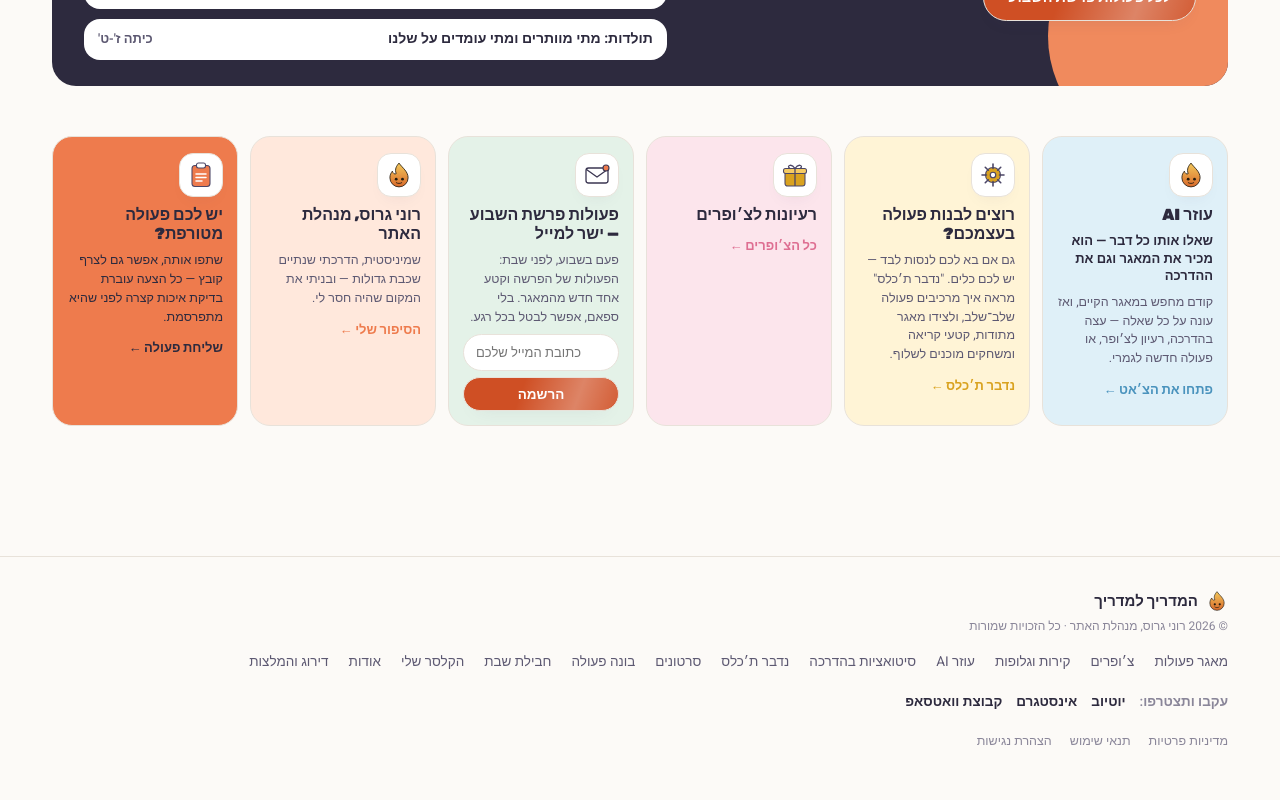
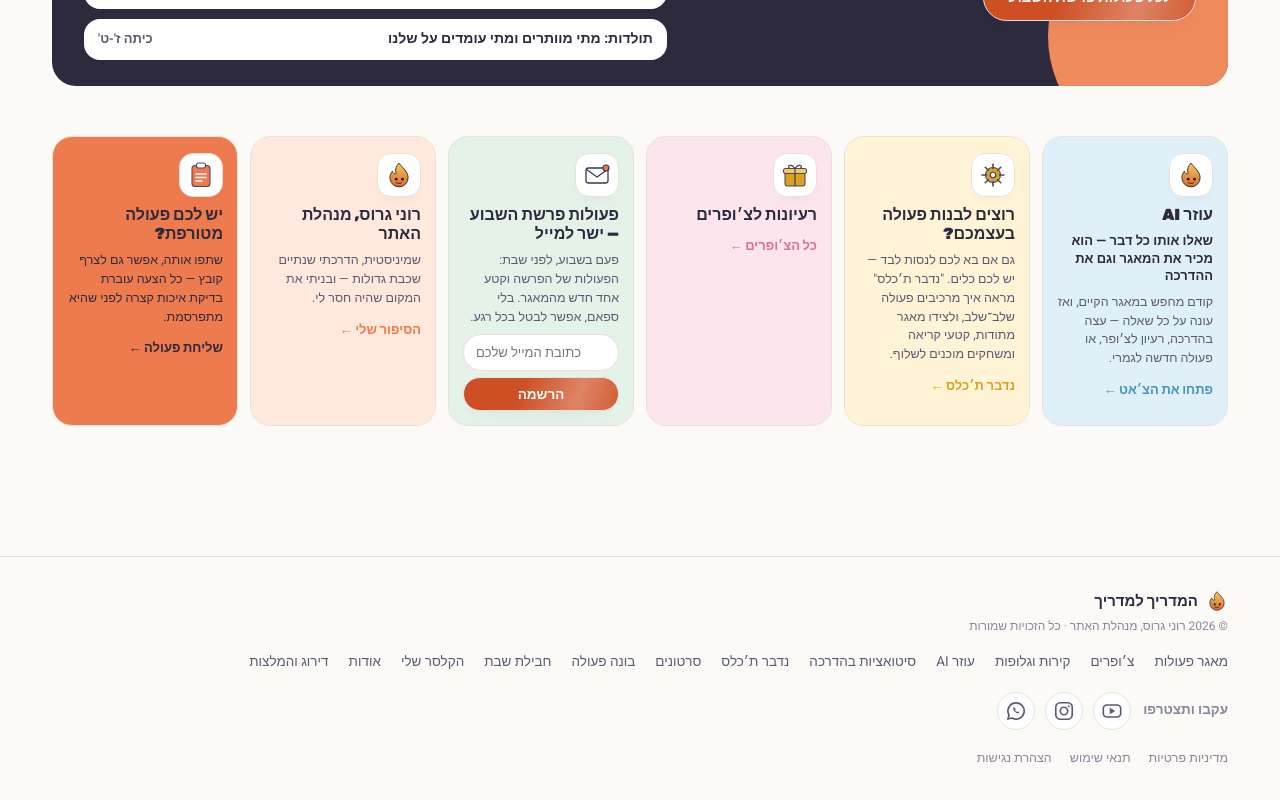
Before and after one commit to ronimediaworld-ux/hamadrich-lamadrich, a React (Vite) app: page / in a window 1280 px wide. Shown: the part 3373-4173 px from the top of the page. Built offline with nearby package versions, Linux system fonts and the light colour scheme; no server answers; a web font is replaced by a local one.

Commit message:
feat: social links as icons (YouTube, Instagram, WhatsApp) in About and footer
Co-Authored-By: Claude Sonnet 5.5 <noreply@anthropic.com>

```diff
--- a/src/components/Footer.tsx
+++ b/src/components/Footer.tsx
@@ -1,6 +1,6 @@
 import { Link } from 'react-router-dom';
 import { MascotIcon } from './TeenAvatar';
-import { SOCIAL } from '../data/social';
+import { SocialIcons } from './SocialIcons';
 
 export function Footer() {
   return (
@@ -30,12 +30,10 @@ export function Footer() {
           <Link to="/reviews">דירוג והמלצות</Link>
         </div>
       </div>
-      <nav className="wrap" aria-label="רשתות חברתיות" style={{ display: 'flex', flexWrap: 'wrap', alignItems: 'center', gap: 14, marginTop: 18, fontSize: 13.5, fontWeight: 700 }}>
-        <span style={{ color: 'var(--ink-faint)', fontWeight: 600 }}>עקבו ותצטרפו:</span>
-        {SOCIAL.youtube && <a href={SOCIAL.youtube} target="_blank" rel="noopener noreferrer">יוטיוב</a>}
-        {SOCIAL.instagram && <a href={SOCIAL.instagram} target="_blank" rel="noopener noreferrer">אינסטגרם</a>}
-        {SOCIAL.whatsapp && <a href={SOCIAL.whatsapp} target="_blank" rel="noopener noreferrer">קבוצת וואטסאפ</a>}
-      </nav>
+      <div className="wrap" style={{ display: 'flex', flexWrap: 'wrap', alignItems: 'center', gap: 12, marginTop: 18 }}>
+        <span style={{ fontSize: 13.5, color: 'var(--ink-faint)', fontWeight: 600 }}>עקבו ותצטרפו</span>
+        <SocialIcons size="sm" />
+      </div>
       <nav className="wrap" aria-label="מסמכים משפטיים" style={{ display: 'flex', flexWrap: 'wrap', gap: 18, marginTop: 18, fontSize: 12.5, color: 'var(--ink-faint)' }}>
         <Link to="/privacy">מדיניות פרטיות</Link>
         <Link to="/terms">תנאי שימוש</Link>
--- /dev/null
+++ b/src/components/SocialIcons.tsx
@@ -0,0 +1,49 @@
+import { SOCIAL } from '../data/social';
+
+// אייקוני רשתות חברתיות: יוטיוב, אינסטגרם וקבוצת וואטסאפ. קישור ריק ב-SOCIAL לא מוצג.
+const stroke = { fill: 'none', stroke: 'currentColor', strokeWidth: 1.8, strokeLinecap: 'round', strokeLinejoin: 'round' } as const;
+
+function YouTubeIcon() {
+  return (
+    <svg viewBox="0 0 24 24" width="22" height="22" aria-hidden="true" focusable="false">
+      <rect x="2.5" y="5.5" width="19" height="13" rx="4" {...stroke} />
+      <path d="M10 9.2v5.6l4.8-2.8z" fill="currentColor" stroke="currentColor" strokeWidth="1" strokeLinejoin="round" />
+    </svg>
+  );
+}
+
+function InstagramIcon() {
+  return (
+    <svg viewBox="0 0 24 24" width="22" height="22" aria-hidden="true" focusable="false">
+      <rect x="3" y="3" width="18" height="18" rx="5.2" {...stroke} />
+      <circle cx="12" cy="12" r="4.1" {...stroke} />
+      <circle cx="17.2" cy="6.8" r="1.1" fill="currentColor" />
+    </svg>
+  );
+}
+
+function WhatsAppIcon() {
+  return (
+    <svg viewBox="0 0 24 24" width="22" height="22" aria-hidden="true" focusable="false">
+      <path d="M12 3.2a8.8 8.8 0 0 0-7.6 13.2L3.2 20.8l4.5-1.2A8.8 8.8 0 1 0 12 3.2z" {...stroke} />
+      <path d="M9 8.3c-.3.8-.2 1.9.9 3.4 1.2 1.6 2.6 2.5 3.9 2.8.8.2 1.6-.4 1.9-1l-1.7-1.1-.9.7c-.9-.4-1.7-1.2-2.1-2l.7-.9-1-1.8c-.4-.3-1.3-.3-1.7-.1z" fill="currentColor" stroke="none" />
+    </svg>
+  );
+}
+
+export function SocialIcons({ size = 'md' }: { size?: 'sm' | 'md' }) {
+  const items = [
+    { key: 'youtube', url: SOCIAL.youtube, label: 'ערוץ היוטיוב', icon: <YouTubeIcon />, cls: 'yt' },
+    { key: 'instagram', url: SOCIAL.instagram, label: 'אינסטגרם', icon: <InstagramIcon />, cls: 'ig' },
+    { key: 'whatsapp', url: SOCIAL.whatsapp, label: 'קבוצת הוואטסאפ', icon: <WhatsAppIcon />, cls: 'wa' },
+  ].filter((i) => i.url);
+  return (
+    <div className={`social-icons ${size}`}>
+      {items.map((i) => (
+        <a key={i.key} className={`social-ic ${i.cls}`} href={i.url} target="_blank" rel="noopener noreferrer" aria-label={i.label} title={i.label}>
+          {i.icon}
+        </a>
+      ))}
+    </div>
+  );
+}
--- a/src/pages/About.tsx
+++ b/src/pages/About.tsx
@@ -8,7 +8,7 @@ import { situations } from '../data/situations';
 import { methods } from '../data/methods';
 import { readings } from '../data/readings';
 import { staffStudy } from '../data/staffStudy';
-import { SOCIAL } from '../data/social';
+import { SocialIcons } from '../components/SocialIcons';
 
 const stats = [
   { label: 'פעולות ומערכים', getCount: () => activities.length },
@@ -124,10 +124,8 @@ export function About() {
           <p style={{ fontSize: 14.5, color: 'var(--ink-soft)', marginBottom: 18 }}>
             סרטונים חדשים, רעיונות לפעולות ועדכונים על תוכן חדש באתר, בכל המקומות שאנחנו נמצאים בהם.
           </p>
-          <div style={{ display: 'flex', gap: 10, flexWrap: 'wrap' }}>
-            {SOCIAL.youtube && <a className="btn btn-outline" href={SOCIAL.youtube} target="_blank" rel="noopener noreferrer">ערוץ היוטיוב ↗</a>}
-            {SOCIAL.instagram && <a className="btn btn-outline" href={SOCIAL.instagram} target="_blank" rel="noopener noreferrer">אינסטגרם ↗</a>}
-            {SOCIAL.whatsapp && <a className="btn btn-outline" href={SOCIAL.whatsapp} target="_blank" rel="noopener noreferrer">קבוצת הוואטסאפ ↗</a>}
+          <div style={{ display: 'flex', gap: 14, flexWrap: 'wrap', alignItems: 'center' }}>
+            <SocialIcons />
             <Link to="/videos" className="btn btn-outline">הסרטונים באתר</Link>
           </div>
         </div>
--- a/src/styles/global.css
+++ b/src/styles/global.css
@@ -820,3 +820,13 @@ h1, h2, h3, h4 { font-weight: 700; }
 .home-vid { display: block; overflow: hidden; padding: 0; }
 .home-vid img { width: 100%; aspect-ratio: 16 / 10; object-fit: cover; object-position: center 30%; display: block; background: #14122a; }
 @media (max-width: 720px) { .home-vids { grid-template-columns: 1fr 1fr 1fr; gap: 8px; } .home-vid div { padding: 6px 8px 10px !important; } .home-vid div div:last-child { font-size: 12.5px !important; } }
+
+/* אייקוני רשתות חברתיות */
+.social-icons { display: flex; gap: 10px; align-items: center; }
+.social-ic { display: grid; place-items: center; width: 44px; height: 44px; border-radius: 50%; border: 1.5px solid var(--stroke); background: var(--paper); color: var(--ink-soft); transition: transform .2s var(--ease), color .2s ease, background .2s ease, border-color .2s ease; }
+.social-icons.sm .social-ic { width: 38px; height: 38px; }
+.social-ic:hover { transform: translateY(-2px); color: #fff; }
+.social-ic.yt:hover { background: #E0353B; border-color: #E0353B; }
+.social-ic.ig:hover { background: #C13584; border-color: #C13584; }
+.social-ic.wa:hover { background: #25A559; border-color: #25A559; }
+.social-ic:focus-visible { outline: 3px solid var(--flame); outline-offset: 2px; }
```
